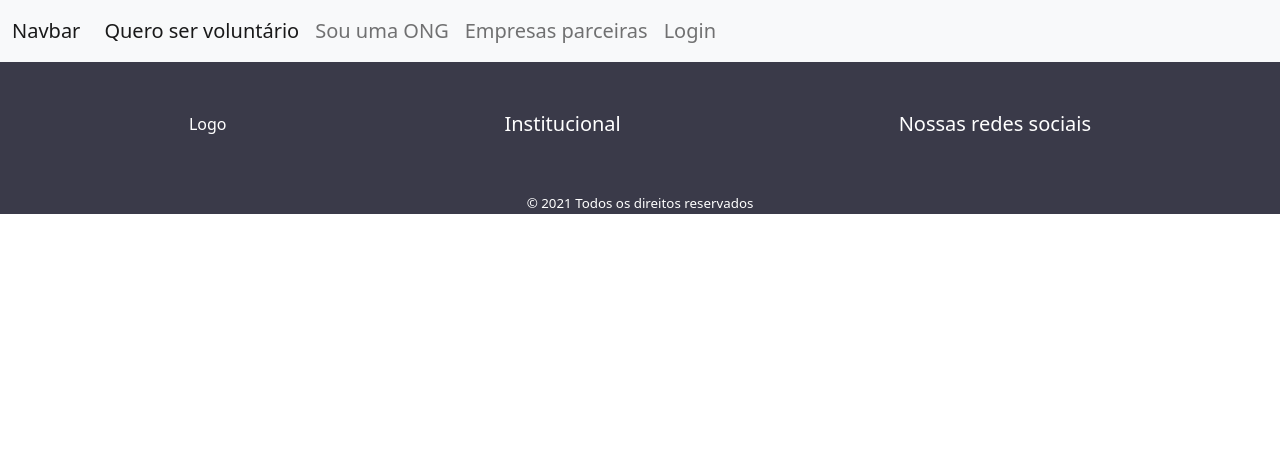
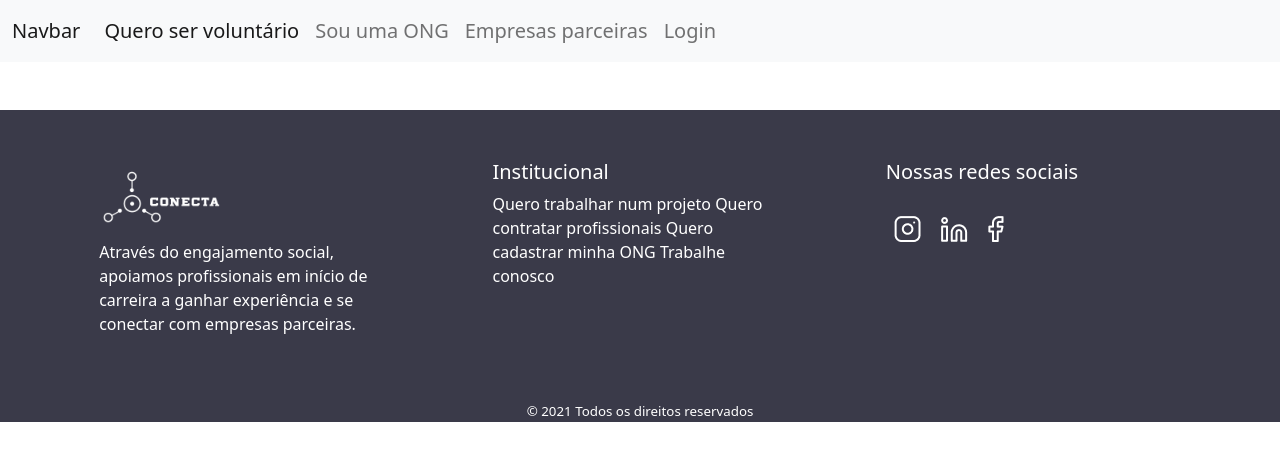
Before and after one commit to ScarlateAlves/PROVI-Hackwoman-2021, a website: page html/cadastro3.html in a window 1280 px wide. Drawn offline with nearby package versions, Linux system fonts and the light colour scheme.

Commit message:
organizando

```diff
--- a/html/cadastro3.html
+++ b/html/cadastro3.html
@@ -4,8 +4,7 @@
 <head>
     <meta charset="UTF-8">
     <meta name="viewport" content="width=device-width, initial-scale=1.0">
-        <link href="https://cdn.jsdelivr.net/npm/bootstrap@5.0.0-beta1/dist/css/bootstrap.min.css" rel="stylesheet"
-            integrity="sha384-giJF6kkoqNQ00vy+HMDP7azOuL0xtbfIcaT9wjKHr8RbDVddVHyTfAAsrekwKmP1" crossorigin="anonymous">
+    <link href="https://cdn.jsdelivr.net/npm/bootstrap@5.0.0-beta1/dist/css/bootstrap.min.css" rel="stylesheet" integrity="sha384-giJF6kkoqNQ00vy+HMDP7azOuL0xtbfIcaT9wjKHr8RbDVddVHyTfAAsrekwKmP1" crossorigin="anonymous">
     <link href="../css/pagPrincipal.css" rel="stylesheet">
     <title>Cadastre-se</title>
 </head>
@@ -18,7 +17,7 @@
                 <span class="navbar-toggler-icon"></span>
               </button>
             <div class="collapse navbar-collapse" id="navbarNavAltMarkup">
-                <div class="navbar-nav" id= "areasEntidades">
+                <div class="navbar-nav" id="areasEntidades">
                     <a class="nav-link active" aria-current="page" href="#">Quero ser voluntário</a>
                     <a class="nav-link" href="#">Sou uma ONG</a>
                     <a class="nav-link" href="#">Empresas parceiras</a>
@@ -29,31 +28,52 @@
     </nav>
 
 
-        <div id = "headerDois">
+    <div id="headerDois">
 
     </div>
 
 
-        <footer>
-            <div id = "colunaFooter">
-                <div id = "logo">Logo</div>
-                <h5 id = "institucional">
+    <footer class="mt-5">
+
+        <div id="colunaFooter">
+            <div id="logo" class="infoFooter">
+
+                <img src="../imagens/logo horizontal branco.png" width="140px">
+                <p>Através do engajamento social, apoiamos profissionais em início de carreira a ganhar experiência e se conectar com empresas parceiras.</p>
+
+            </div>
+            <div class="infoFooter">
+                <h5 id="institucional">
                     Institucional
                 </h5>
-                <h5 id = "redesSociais">
+                <a href="..." class="ancorasMockadas">Quero trabalhar num projeto</a>
+                <a href="..." class="ancorasMockadas">Quero contratar profissionais</a>
+                <a href="..." class="ancorasMockadas">Quero cadastrar minha ONG</a>
+                <a href="..." class="ancorasMockadas">Trabalhe conosco</a>
+            </div>
+            <div class="infoFooter" id=>
+                <h5 id="">
                     Nossas redes sociais
                 </h5>
+                <div id="pt-3">
+                    <a>
+                        <img src="../imagens/instagram.png" class='m-2 mt-4'>
+                    </a>
+                    <a>
+                        <img src="../imagens/linkedin.png" class='m-2 mt-4'>
+                    </a>
+                    <a>
+                        <img src="../imagens/facebook.png" class='m-2 mt-4'>
+                    </a>
                 </div>
-            <div id = "copyrights">
+            </div>
+        </div>
+        <div id="copyrights">
             © 2021 Todos os direitos reservados
         </div>
-        </footer>
 
-
-        <script src="https://cdn.jsdelivr.net/npm/@popperjs/core@2.5.4/dist/umd/popper.min.js"
-            integrity="sha384-q2kxQ16AaE6UbzuKqyBE9/u/KzioAlnx2maXQHiDX9d4/zp8Ok3f+M7DPm+Ib6IU" crossorigin="anonymous"></script>
-        <script src="https://cdn.jsdelivr.net/npm/bootstrap@5.0.0-beta1/dist/js/bootstrap.min.js"
-            integrity="sha384-pQQkAEnwaBkjpqZ8RU1fF1AKtTcHJwFl3pblpTlHXybJjHpMYo79HY3hIi4NKxyj" crossorigin="anonymous"></script>
+        <script src="https://cdn.jsdelivr.net/npm/@popperjs/core@2.5.4/dist/umd/popper.min.js" integrity="sha384-q2kxQ16AaE6UbzuKqyBE9/u/KzioAlnx2maXQHiDX9d4/zp8Ok3f+M7DPm+Ib6IU" crossorigin="anonymous"></script>
+        <script src="https://cdn.jsdelivr.net/npm/bootstrap@5.0.0-beta1/dist/js/bootstrap.min.js" integrity="sha384-pQQkAEnwaBkjpqZ8RU1fF1AKtTcHJwFl3pblpTlHXybJjHpMYo79HY3hIi4NKxyj" crossorigin="anonymous"></script>
 </body>
 
 </html>
```
Lines whose indentation alone changed are shown as unchanged.
